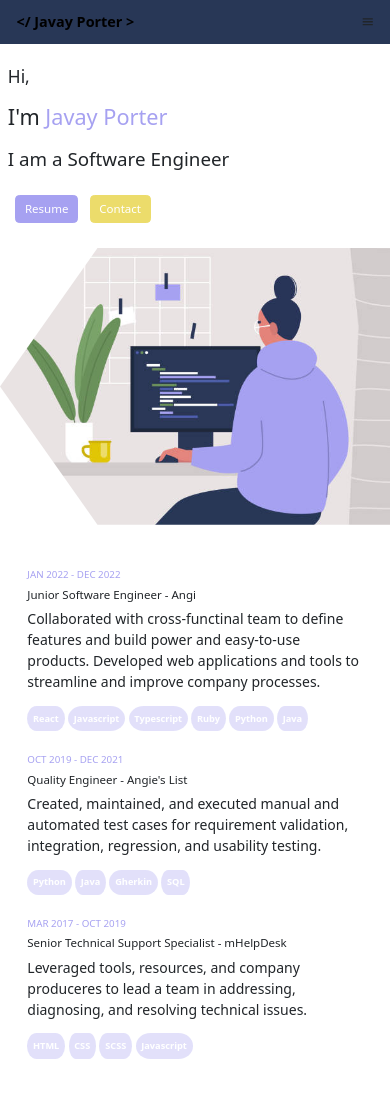
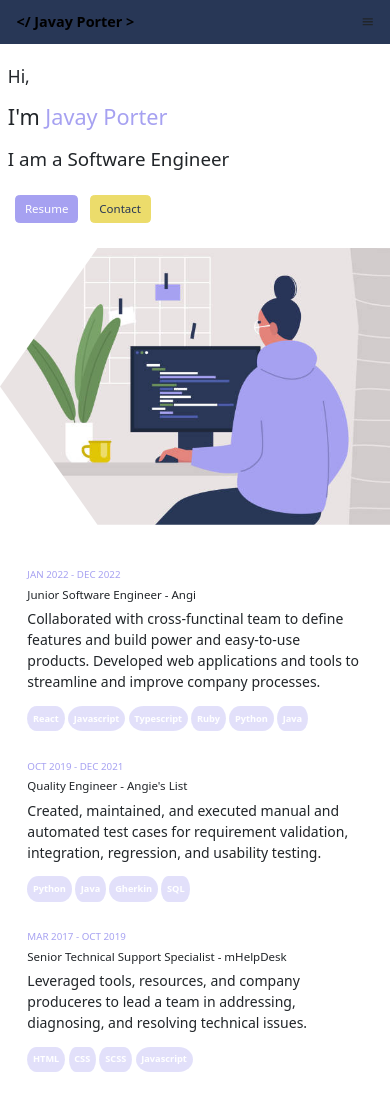
Before and after one commit to javayporter/javay-porter-project, a React (Vite) app: page / in a window 390 px wide. Shown: the top 1110 px of the page. Built offline with nearby package versions, Linux system fonts and the light colour scheme.

Commit message:
update button colors

```diff
--- a/src/components/NavBar.jsx
+++ b/src/components/NavBar.jsx
@@ -38,7 +38,7 @@ const NavBar = () => {
   const stuff = "</ Javay Porter >";
   return (
     <Navbar className="the-navbar" fixed="top">
-      <Container className="color-nav">
+      <Container>
         <Navbar.Brand id="title" href="/">
           {stuff}
         </Navbar.Brand>
--- a/src/stylesheets/ExperienceCard.css
+++ b/src/stylesheets/ExperienceCard.css
@@ -8,7 +8,7 @@
 }
 .card__container {
   border: none;
-  max-width: 40%;
+  max-width: 50%;
   padding: 2% 0% 2% 0%;
   margin-bottom: 2%;
 }
@@ -58,6 +58,7 @@ p {
   .card__container {
     max-width: 100%;
     width: 100%;
+    margin-bottom: 4%;
   }
   .work-details {
     display: block;
--- a/src/stylesheets/Hero.css
+++ b/src/stylesheets/Hero.css
@@ -61,8 +61,10 @@ img {
 }
 .contact-button {
   --bs-btn-bg: var(--highlight-color);
+  --bs-btn-color: var(--primary-color);
   --bs-btn-border-color: var(--highlight-color);
   --bs-btn-hover-bg: var(--highlight-color);
+  --bs-btn-hover-color: var(--primary-color);
 }
 
 @media screen and (max-width: 550px) {
--- a/style.css
+++ b/style.css
@@ -85,6 +85,9 @@ h6 {
     display: flex;
     justify-content: center;
   }
+  .container {
+    width: 100%;
+  }
 }
 
 @media screen and (max-width: 750px) {
```
